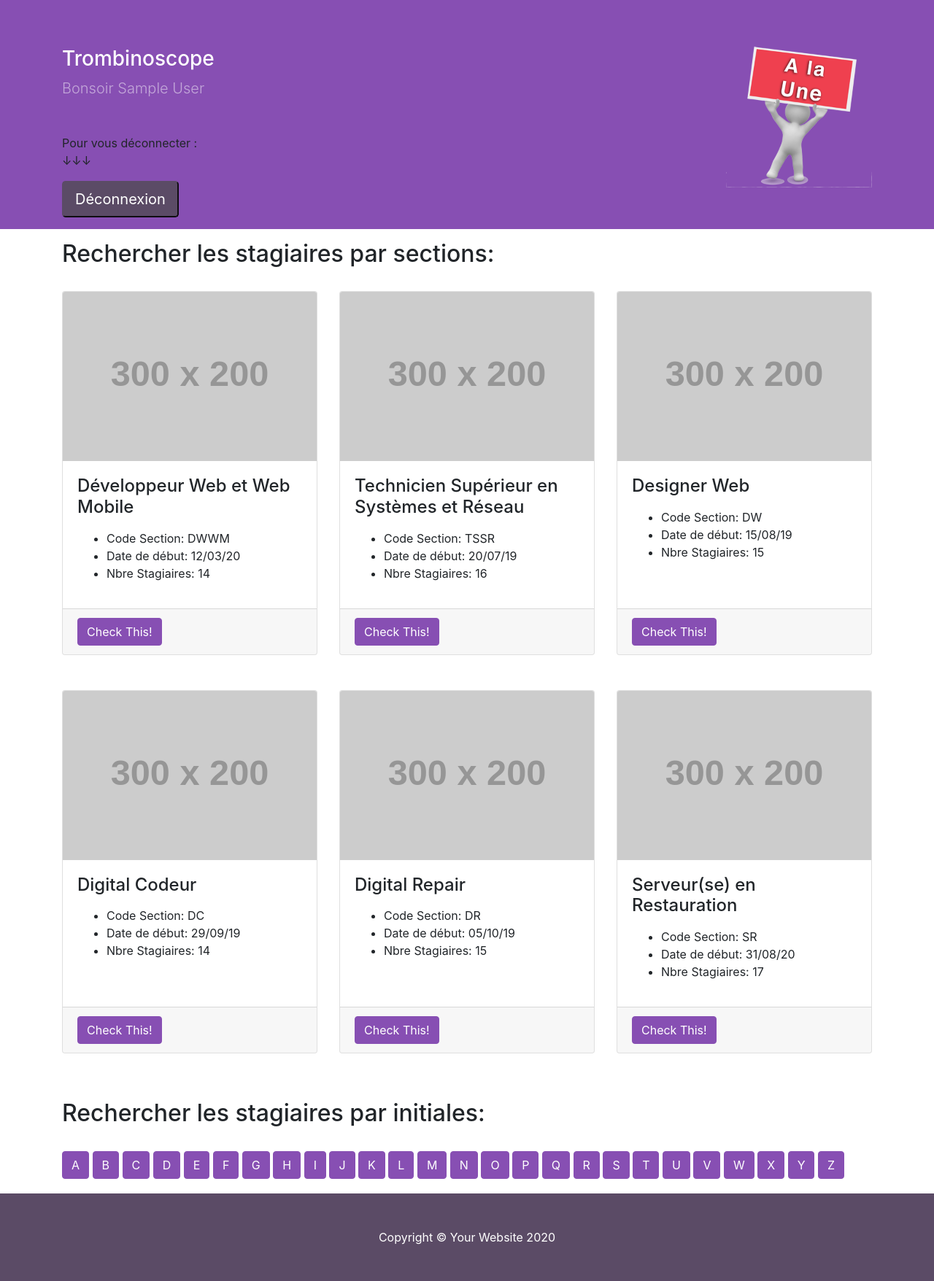
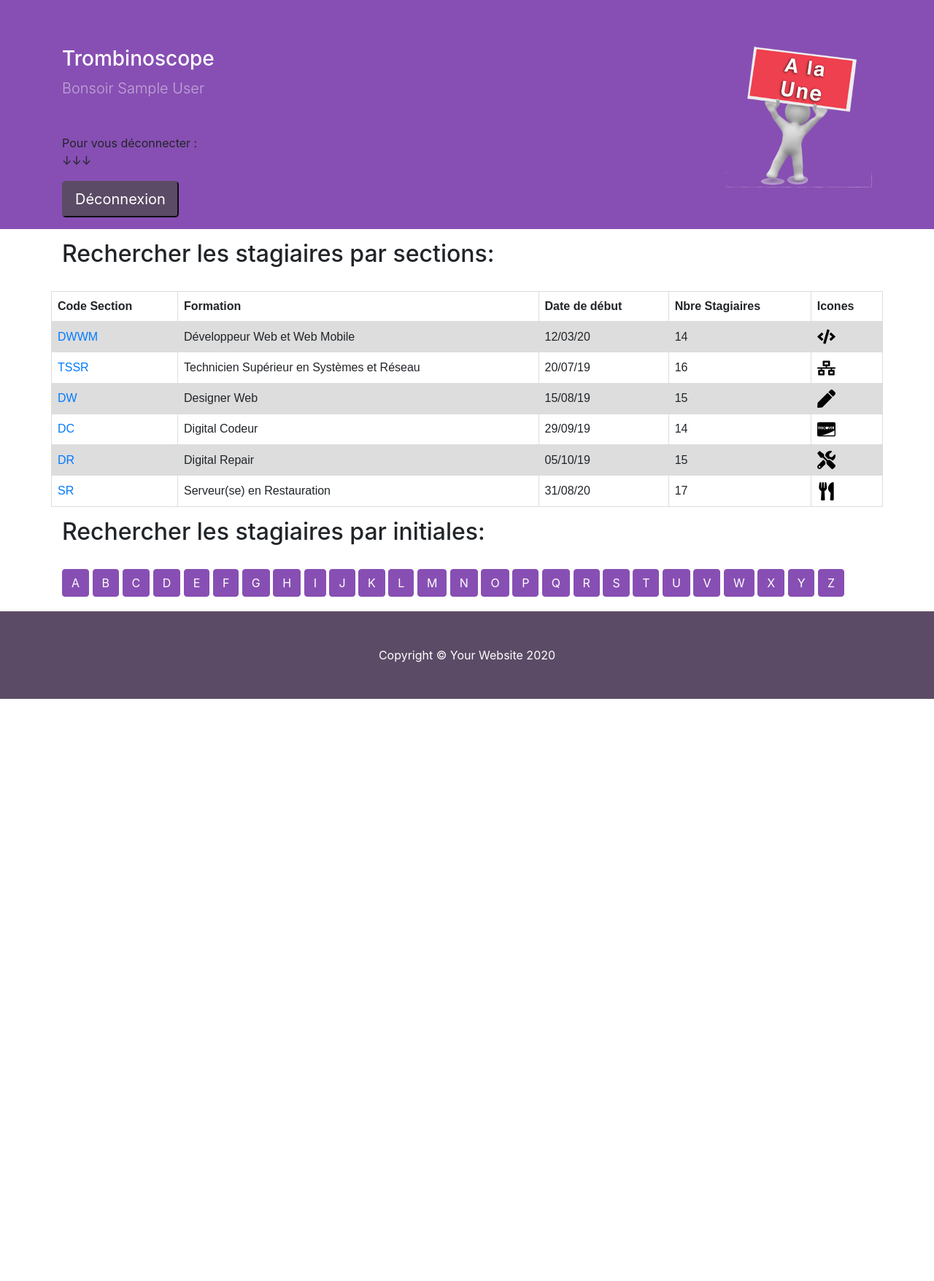
Before and after one commit to DyuerisutoX/mission7, a PHP site: page /mission7/trombi.php in a window 1280 px wide. Shown: the whole page at 73% size. After the commit the page ends 958 px from the top, so only its background shows below. Run offline with PHP 8.4, Linux system fonts and the light colour scheme; the visitor is signed in with stand-in values (Sample User, id 1); grey boxes labelled with a size stand in for pictures from a placeholder-image service; some libraries are stand-ins or nearby versions.

Commit message:
mission7 V1

```diff
--- a/control/destroy.php
+++ b/control/destroy.php
@@ -1,8 +1,7 @@
 <?php
     session_start(); //to ensure you are using same session
 
-        unset($_SESSION["valEmail"]);
-        unset($_SESSION["valPassword"]);
+        session_unset();
         session_destroy(); //destroy the session
 
     header("location:/mission7/index.php"); //to redirect back to "index.php" after logging out
--- a/control/login.php
+++ b/control/login.php
@@ -8,6 +8,8 @@
     session_start();
     $_SESSION["valEmail"] = $_POST["email"];                //Enregistre la valeur de l'input email dans une variable session
     $_SESSION["valPassword"] = $_POST["password"];          //Enregistre la valeur de l'input password dans une variable session
+
+    $login = getLogin();
 
     for ($i = 0; $i < count($login); $i++)
     {
--- a/css/styleTrombi.css
+++ b/css/styleTrombi.css
@@ -49,3 +49,25 @@
   {
     margin-bottom: 20px;
   }
+
+  table {
+    font-family: arial, sans-serif;
+    border-collapse: collapse;
+    width: 100%;
+  }
+
+  td, th {
+    border: 1px solid #dddddd;
+    text-align: left;
+    padding: 8px;
+  }
+
+  tr:nth-child(even) {
+    background-color: #dddddd;
+  }
+
+  #icons
+  {
+    width: 25px;
+    height: 25px;
+  }
--- a/data/initiales.php
+++ b/data/initiales.php
@@ -1,5 +1,8 @@
 <?php
+    function getInitiales() : array
+    {
+        return ["A", "B", "C", "D", "E", "F", "G", "H", "I", "J", "K", "L", "M", "N", "O", "P", "Q", "R", "S", "T", "U", "V", "W", "X", "Y", "Z"];
 
-    $initiales = ["A", "B", "C", "D", "E", "F", "G", "H", "I", "J", "K", "L", "M", "N", "O", "P", "Q", "R", "S", "T", "U", "V", "W", "X", "Y", "Z"];
+    }
 
 ?>
--- a/data/liSections.php
+++ b/data/liSections.php
@@ -1,12 +1,17 @@
 <?php
 
-    $section = [
-        ["DWWM", "Développeur Web et Web Mobile", "12/03/20", 14],
-        ["TSSR", "Technicien Supérieur en Systèmes et Réseau", "20/07/19", 16],
-        ["DW", "Designer Web", "15/08/19", 15],
-        ["DC", "Digital Codeur", "29/09/19", 14],
-        ["DR", "Digital Repair", "05/10/19", 15],
-        ["SR", "Serveur(se) en Restauration", "31/08/20", 17]
-    ];
+    function getListeSec() : array
+    {
+        return
+        [
+            ["DWWM", "Développeur Web et Web Mobile", "12/03/20", 14, "dwwm"],
+            ["TSSR", "Technicien Supérieur en Systèmes et Réseau", "20/07/19", 16, "tssr"],
+            ["DW", "Designer Web", "15/08/19", 15, "dw"],
+            ["DC", "Digital Codeur", "29/09/19", 14, "dc"],
+            ["DR", "Digital Repair", "05/10/19", 15, "dr"],
+            ["SR", "Serveur(se) en Restauration", "31/08/20", 17, "sr"]
+
+        ];
+    }
 
 ?>
--- a/trombi.php
+++ b/trombi.php
@@ -14,7 +14,7 @@
 
   <title>
       <?php
-        if(!(isset($_SESSION["valEmail"]) && !(isset($_SESSION["valPassword"]))))
+        if(!(isset($_SESSION["valEmail"])) && !(isset($_SESSION["valPassword"])))
         {//Si on force l'entrer de la page en dur
             echo "ERREUR login";
         }
--- a/vues/includes/trombi/rechInitiales.php
+++ b/vues/includes/trombi/rechInitiales.php
@@ -6,6 +6,9 @@
 <h2 id="tiSect">Rechercher les stagiaires par initiales: </h2><br>
 
 <?php
+
+    $initiales = getInitiales();
+
     foreach ($initiales as $values)
     {//Affiche toutes les valeurs du tableau initiales
         echo "<a id=\"initiales\" class=\"btn btn-primary\" href=\"trombi.php\">".$values."</a> ";
--- a/vues/includes/trombi/rechSection.php
+++ b/vues/includes/trombi/rechSection.php
@@ -7,33 +7,39 @@
 
 <div class="row">
 
-    <?php
 
-        foreach ($section as list($a, $b, $c, $d))  //$a,b,c,d ==> plus efficaces que d'ecrire $section[0][0] ect...
-        {//Créer des cartes pour chaques valeurs dans le tableau
-            echo "<div class=\"col-md-4 mb-5\">
-            <div class=\"card h-100\">
-                <img class=\"card-img-top\" src=\"https://placehold.it/300x200\" alt=\"\">
+    <table>
 
-                <div class=\"card-body\">
-                    <h4 class=\"card-title\">" .$b. "</h4>
-                        <p lass=\"card-text\">
-                        <ul>
-                            <li>Code Section: " .$a. "</li>
-                            <li>Date de début: " .$c. "</li>
-                            <li>Nbre Stagiaires: " .$d. "</li>
-                        </ul>
-                        </p>
-                </div>
+        <tr>
+            <th>Code Section</th>
+            <th>Formation</th>
+            <th>Date de début</th>
+            <th>Nbre Stagiaires</th>
+            <th>Icones</th>
+        </tr>
 
-                <div class=\"card-footer\">
-                    <a href=\"#\" class=\"btn btn-primary\">Check This!</a>
-                </div>
+        <?php
 
-            </div>
-        </div>";
-        }
+            $section = getListeSec();
 
-    ?>
+            foreach ($section as list($codeSect, $libelleSect, $dateDeb, $nbreStag, $ico))  //$a,b,c,d ==> plus efficaces que d'ecrire $section[0][0] ect...
+            {//Créer des cartes pour chaques valeurs dans le tableau
+                echo "
+                    <tr>
+
+                        <td><a href=\"#\" >$codeSect</a></td>
+                        <td>$libelleSect</td>
+                        <td>$dateDeb</td>
+                        <td>$nbreStag</td>
+                        <td><img id=\"icons\" src=\"medias/icoSect/$ico.svg\" alt=\"$ico\"</td>
+
+                    </tr>
+                ";
+            }
+
+        ?>
+
+    </table>
+
 
 </div>
```
Also changed, not shown: data/login.php (+17 -6 lines), medias/icoSect/dc.svg (added), medias/icoSect/dr.svg (added), medias/icoSect/dw.svg (added), medias/icoSect/dwwm.svg (added), medias/icoSect/sr.svg (added), medias/icoSect/tssr.svg (added).
